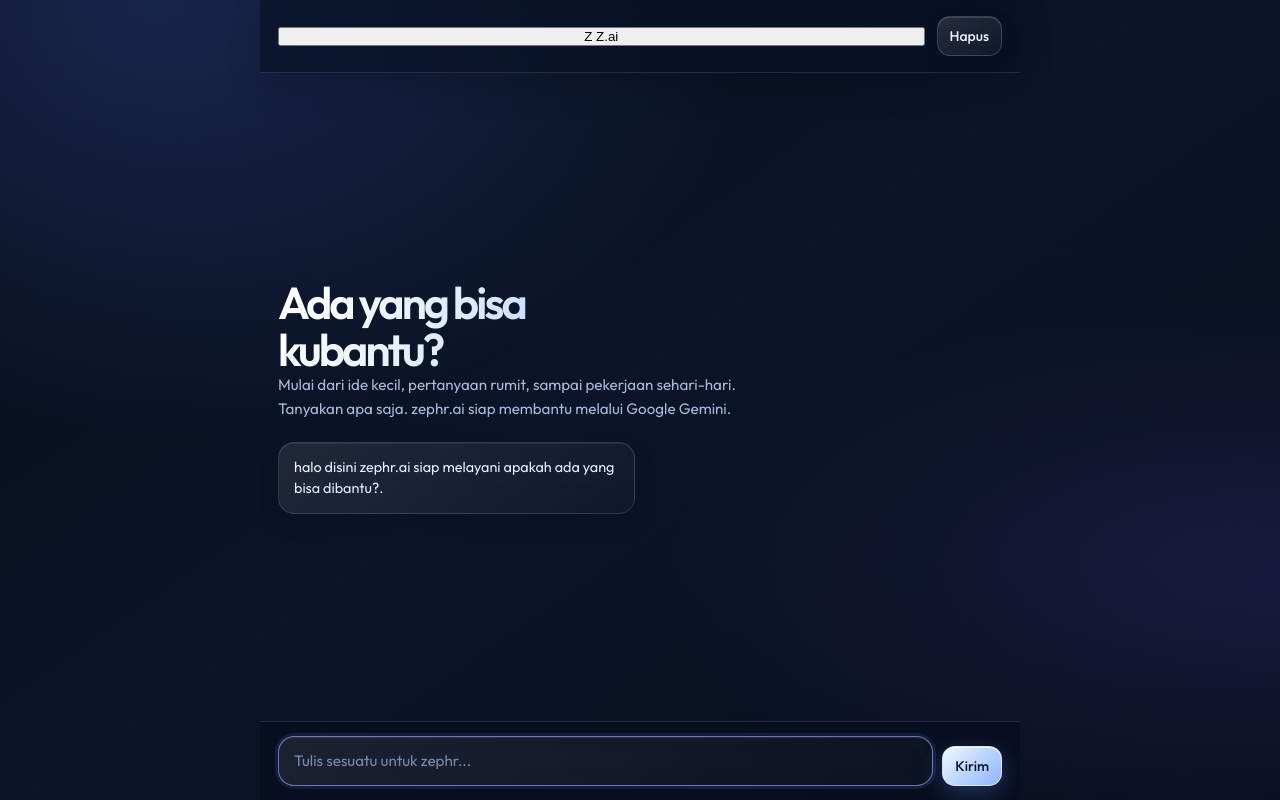
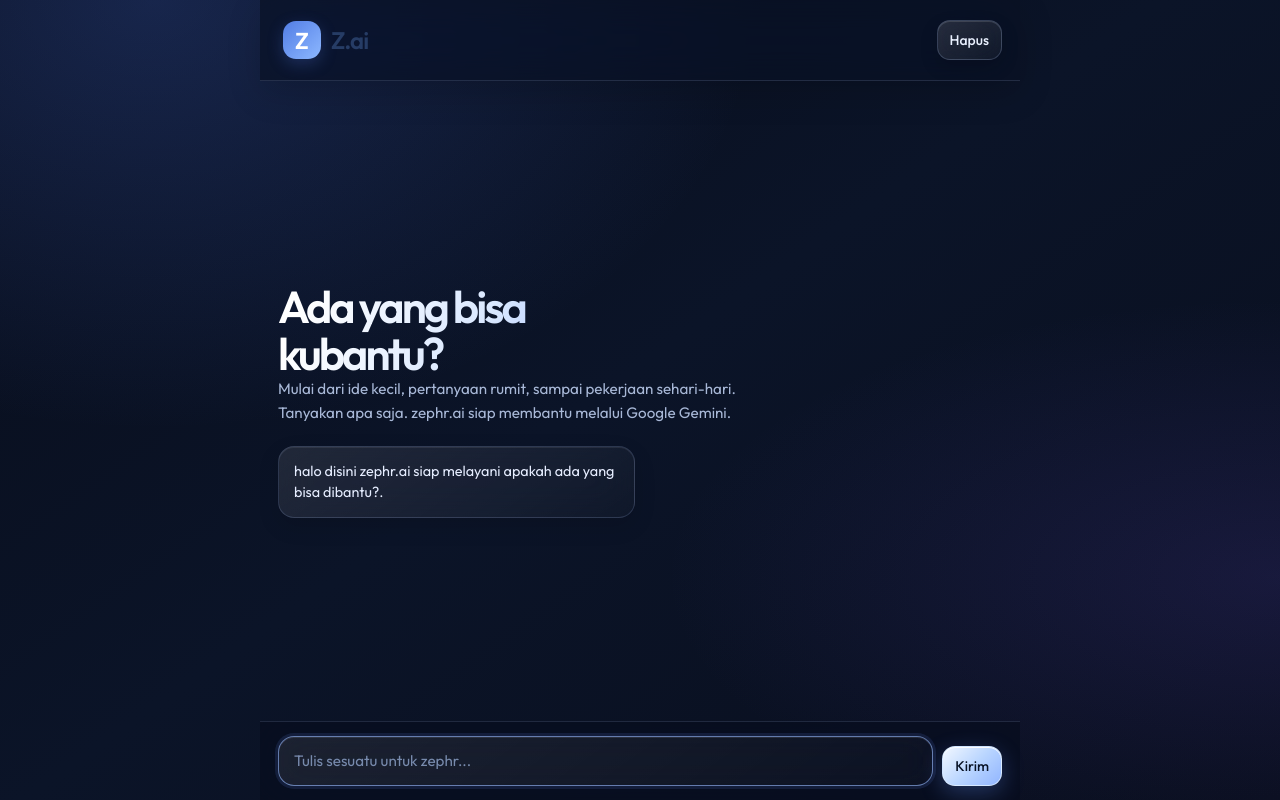
Before and after one commit to babay140910/zephr-ai-db, a website: page public/index.html in a window 1280 px wide. Drawn offline with Linux system fonts and the light colour scheme; no server answers.

Commit message:
Implement styles for brand trigger and mark
Added styles for Z.ai minimalist brand trigger and mark.

```diff
--- a/public/index.html
+++ b/public/index.html
@@ -334,6 +334,49 @@
       .msg, .status.thinking { animation: none; }
       .status.thinking { color: var(--muted); background: none; }
     }
+
+    /* Z.ai minimalist brand */
+.brand-trigger {
+  border: 0;
+  background: transparent;
+  color: #263c65;
+  display: flex;
+  align-items: center;
+  gap: 10px;
+  cursor: pointer;
+  font-family: var(--font);
+  padding: 5px;
+  transition: transform .25s cubic-bezier(.2,.8,.2,1);
+}
+
+.brand-trigger:active {
+  transform: scale(.94);
+}
+
+.brand-mark {
+  width: 38px;
+  height: 38px;
+  display: grid;
+  place-items: center;
+  border-radius: 13px;
+  color: white;
+  background: linear-gradient(135deg, #527de5, #8db8ff);
+  box-shadow: 0 5px 16px rgba(82,125,229,.25);
+  font-size: 23px;
+  font-weight: 700;
+}
+
+.brand-name {
+  font-size: 1.5rem;
+  font-weight: 700;
+  letter-spacing: -1px;
+}
+
+.brand-trigger:focus-visible {
+  outline: 2px solid #7199ec;
+  outline-offset: 4px;
+  border-radius: 12px;
+}
 
     /* Premium glass / iOS-inspired finish */
     html, body {
```
